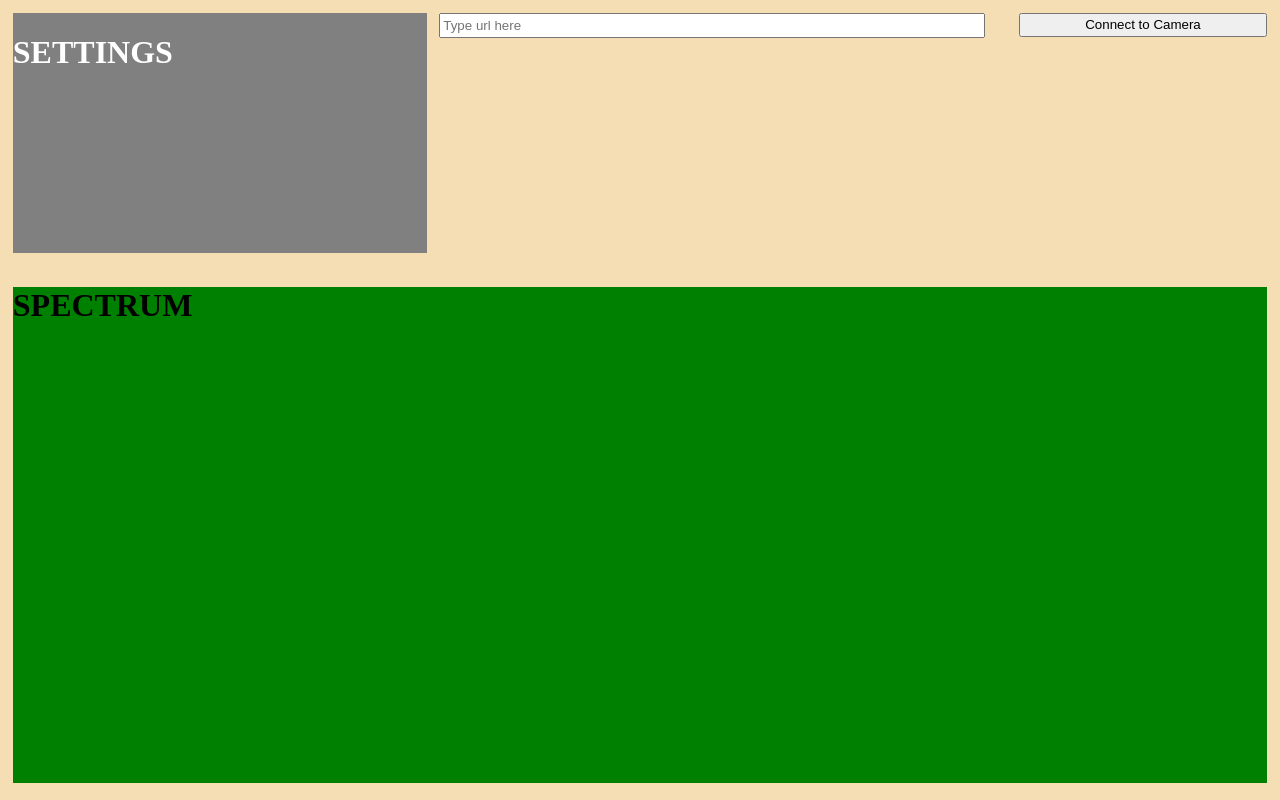
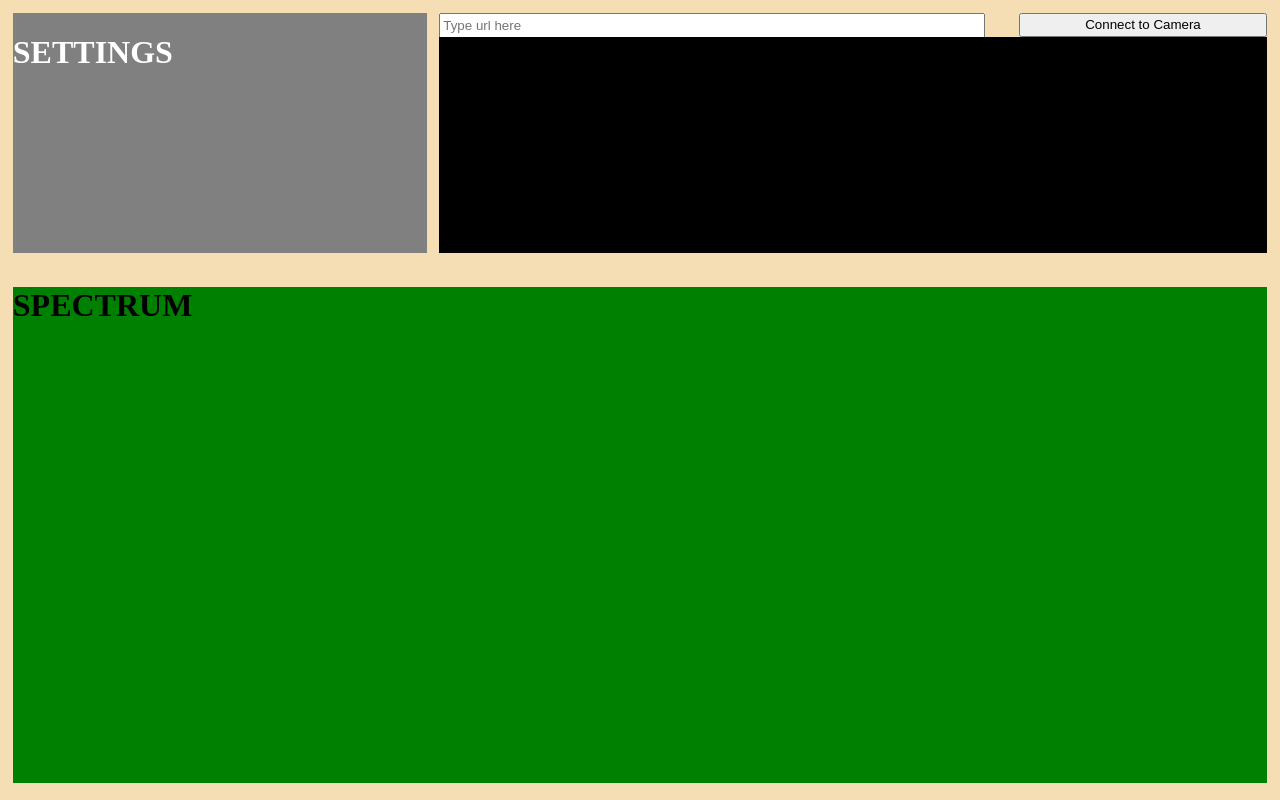
Before and after one commit to Tyronitar/Speccc-App, a plain HTML site: page layout.html in a window 1280 px wide. Drawn offline with Linux system fonts and the light colour scheme.

Commit message:
Canvas added

```diff
--- a/layout.html
+++ b/layout.html
@@ -16,7 +16,9 @@
                         <button id = "url_input_button">Connect to Camera</button>
                     </div>
                     <div id = "video_footage_wrapper">
-                        <img id = "footage" src = "" onerror="this.style.display='none'">
+                        <img id = "footage-img" src = "" onerror="this.style.display='none'">
+                        <canvas id = "footage">
+                        </canvas>
                     </div>
                 </div>
             </div>
--- a/video.js
+++ b/video.js
@@ -1,8 +1,16 @@
 const url_input = document.getElementById("url_input")
 const url_input_button = document.getElementById("url_input_button")
-const video_footage = document.getElementById("footage")
+const video_footage = document.getElementById("footage-img")
+const footage_canvas = document.getElementById("footage");
+footage_canvas.width = 1000;
+footage_canvas.height = 1000;
 let footage_error = false;
 let url = url_input.value
+
+
+let ctx = footage_canvas.getContext("2d");
+
+
 video_footage.onerror = () => {
     footage_error = true;
     alert("Something went wrong looking for your URL")
@@ -27,3 +35,11 @@ function change_footage() {
         video_footage.style.display = 'block'
     }
 }
+
+function update_canvas() {
+    ctx.clearRect(0, 0, footage_canvas.width, footage_canvas.height)
+    ctx.drawImage(video_footage, 0, 0, footage_canvas.width, footage_canvas.height)
+    setTimeout(update_canvas, 20)
+}
+
+update_canvas();
```
